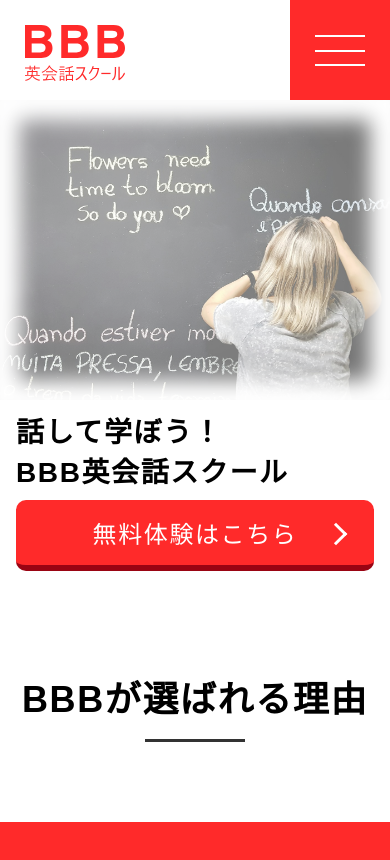
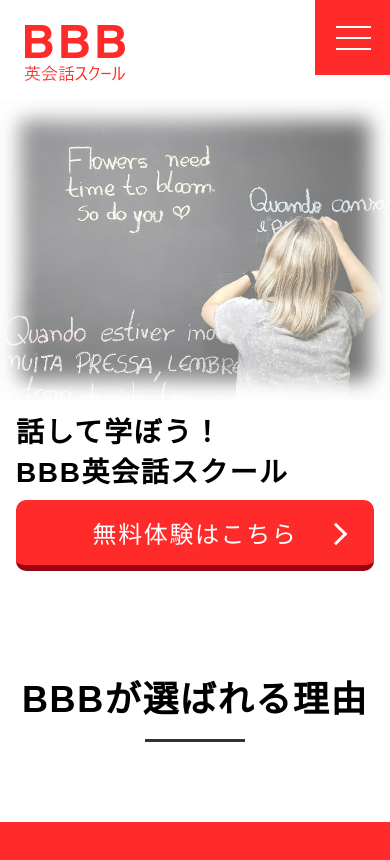
Before and after one commit to Yamatann/code-jump-08, a plain HTML site: page index.html in a window 390 px wide. Shown: the top 860 px of the page. Drawn offline with Linux system fonts and the light colour scheme; some packages are replaced by stand-ins of ours; a script that the page names is missing.

Commit message:
third commit

```diff
--- a/index.html
+++ b/index.html
@@ -68,7 +68,7 @@
             <h2 class="section-title">受講生の声</h2>
             <div class="item-left inview-balloon">
                 <div class="student">
-                    <img src="img/icon-student1.png" alt>
+                    <img src="img/icon-student1.png" alt="生徒アイコン1">
                     <p class="name">
                         ○○○さん
                         <br>
@@ -90,7 +90,7 @@
                     </p>
                 </div>
                 <div class="student">
-                    <img src="img/icon-student2.png" alt>
+                    <img src="img/icon-student2.png" alt="生徒アイコン2">
                     <p class="name">
                         ○○○さん
                         <br>
@@ -100,7 +100,7 @@
             </div>
             <div class="item-left inview-balloon">
                 <div class="student">
-                    <img src="img/icon-student3.png" alt>
+                    <img src="img/icon-student3.png" alt="生徒アイコン3">
                     <p class="name">
                         ○○○さん
                         <br>
--- a/style.css
+++ b/style.css
@@ -586,6 +586,28 @@ li {
         padding: 25px 0 0 25px;
     }
 
+    .hamburger {
+        width: 75px;
+        height: 75px;
+    }
+
+    .hamburger span {
+        width: 35px;
+        left: 21px;
+    }
+
+    .hamburger span:nth-child(1) {
+        top: 26px;
+    }
+
+    .hamburger span:nth-child(2) {
+        top: 37px;
+    }
+
+    .hamburger span:nth-child(3) {
+        top: 48px;
+    }
+
     .wrapper {
         padding: 0 16px;
     }
```
